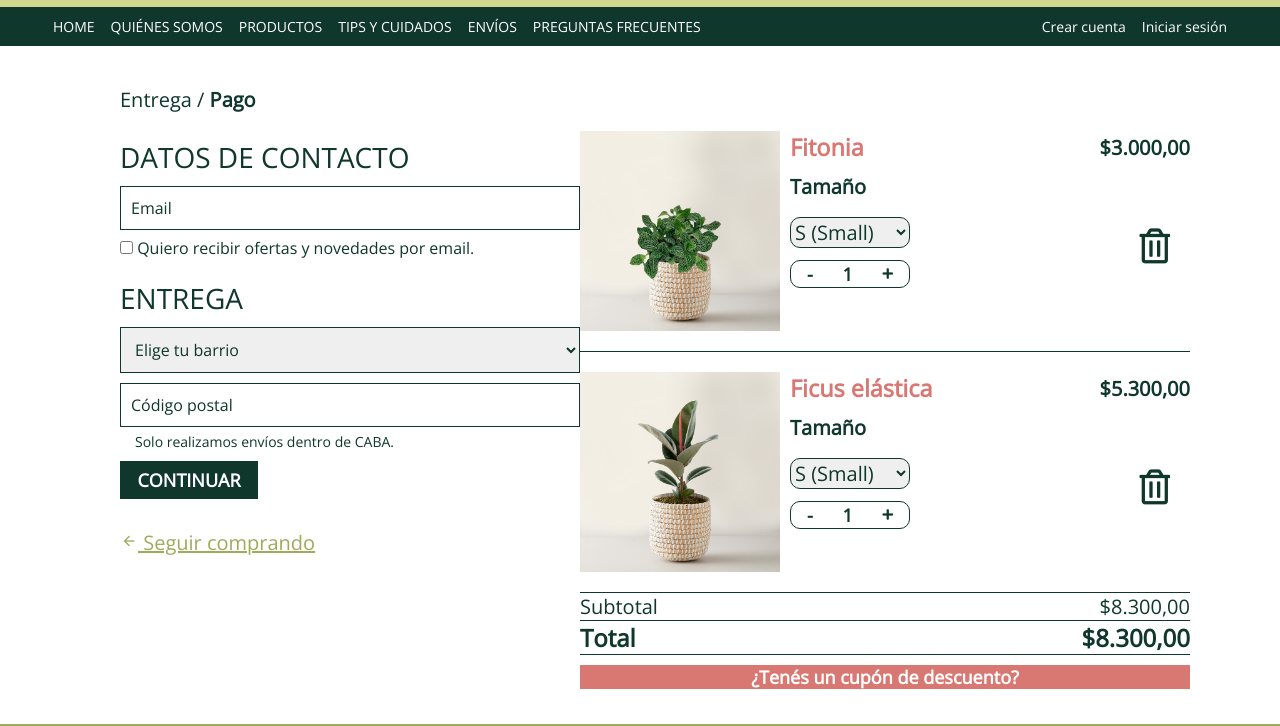
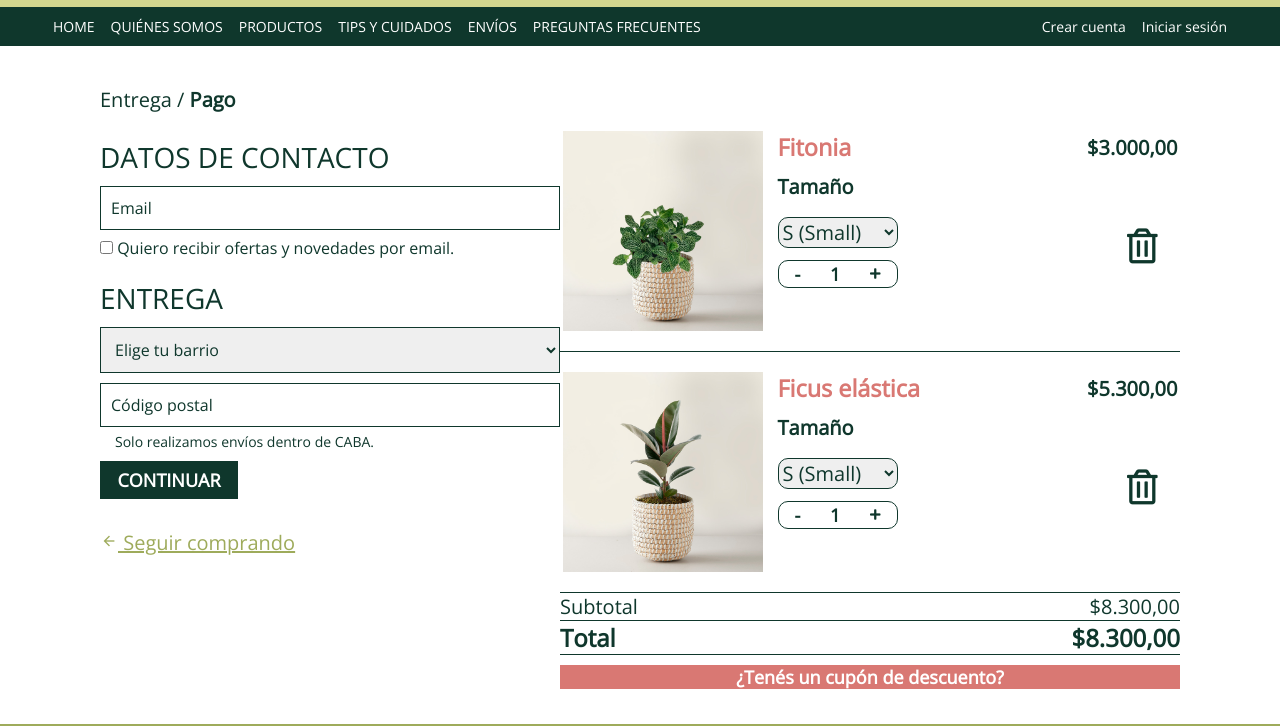
Before and after one commit to scincunegui05/Grupo8_Index7_A-RRAYCES-Sprint2, a website: page views/productCart.html in a window 1280 px wide. Shown: the part 53-779 px from the top of the page. Drawn offline with nearby package versions, Linux system fonts and the light colour scheme; files whose address does not match are found by name.

Commit message:
resposive productCart

```diff
--- a/public/css/productCart.css
+++ b/public/css/productCart.css
@@ -337,7 +337,7 @@ p.more{
 @media (min-width: 1280px){
 
     main{
-        margin: 35px 120px 35px 120px ;
+        margin: 35px 100px 35px 100px ;
     }
 
     main  form .title-cart {
```
